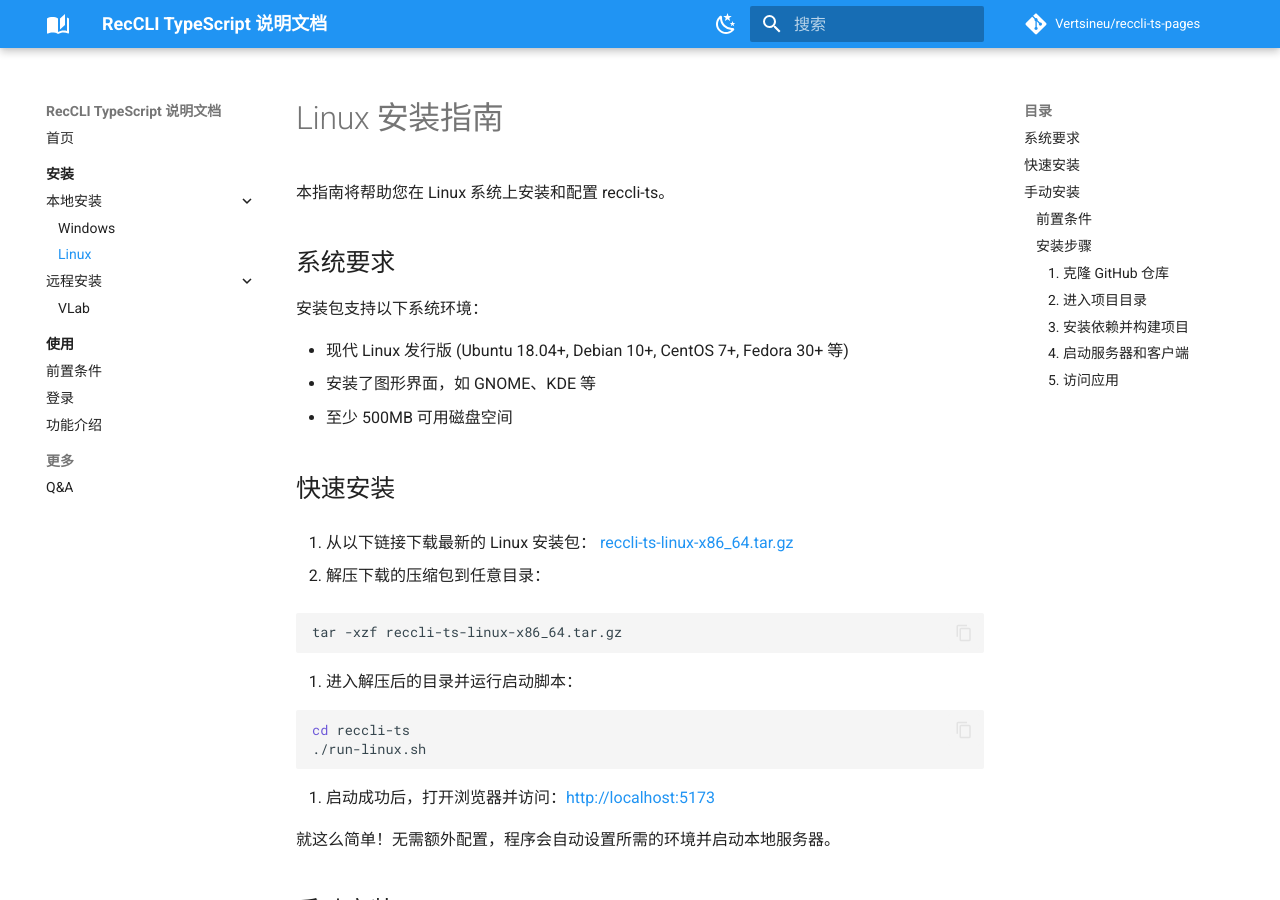
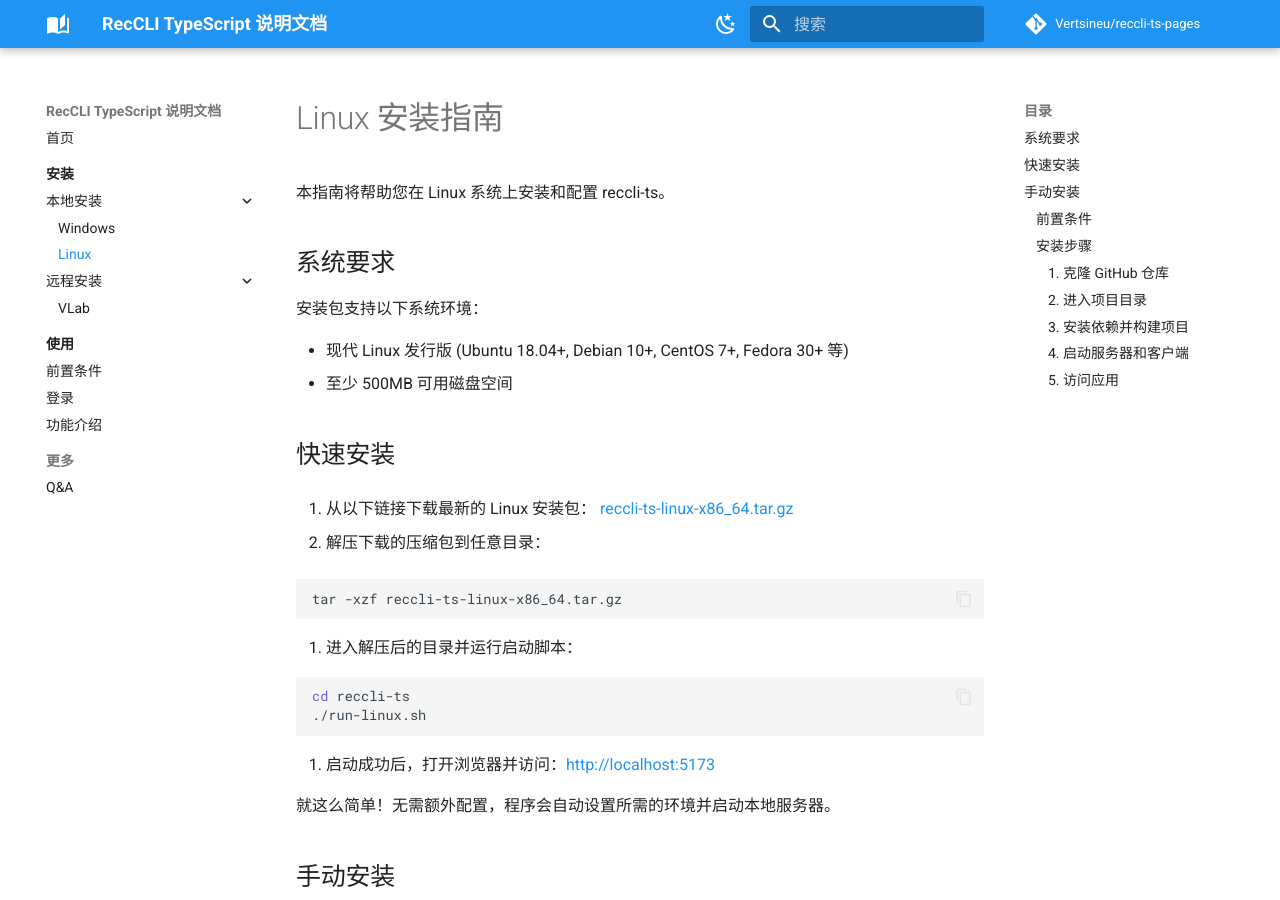
Before and after one commit to Vertsineu/reccli-ts-pages, an MkDocs documentation site: the page built from docs/installation/local/linux.md, in a window 1280 px wide and 900 px high. Built offline with MkDocs 1.6.1 and Material for MkDocs 9.7.7, drawn with Linux system fonts in a browser that asks for light colours; comment, search, counter and statistics services are not loaded.

Commit message:
fix: remove need for GUI in Linux

```diff
--- a/docs/installation/local/linux.md
+++ b/docs/installation/local/linux.md
@@ -7,7 +7,6 @@
 安装包支持以下系统环境：
 
 - 现代 Linux 发行版 (Ubuntu 18.04+, Debian 10+, CentOS 7+, Fedora 30+ 等)
-- 安装了图形界面，如 GNOME、KDE 等
 - 至少 500MB 可用磁盘空间
 
 ## 快速安装
```
